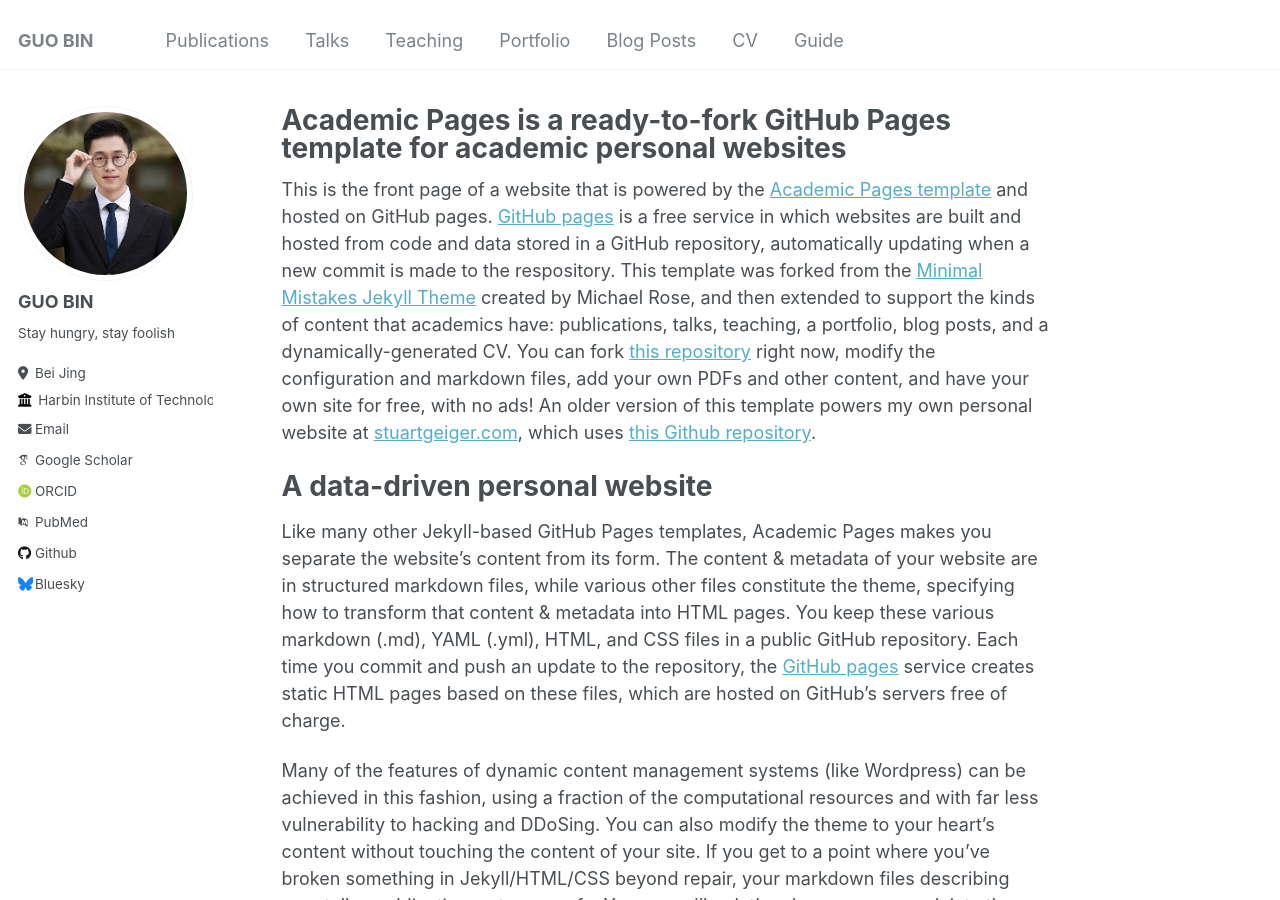
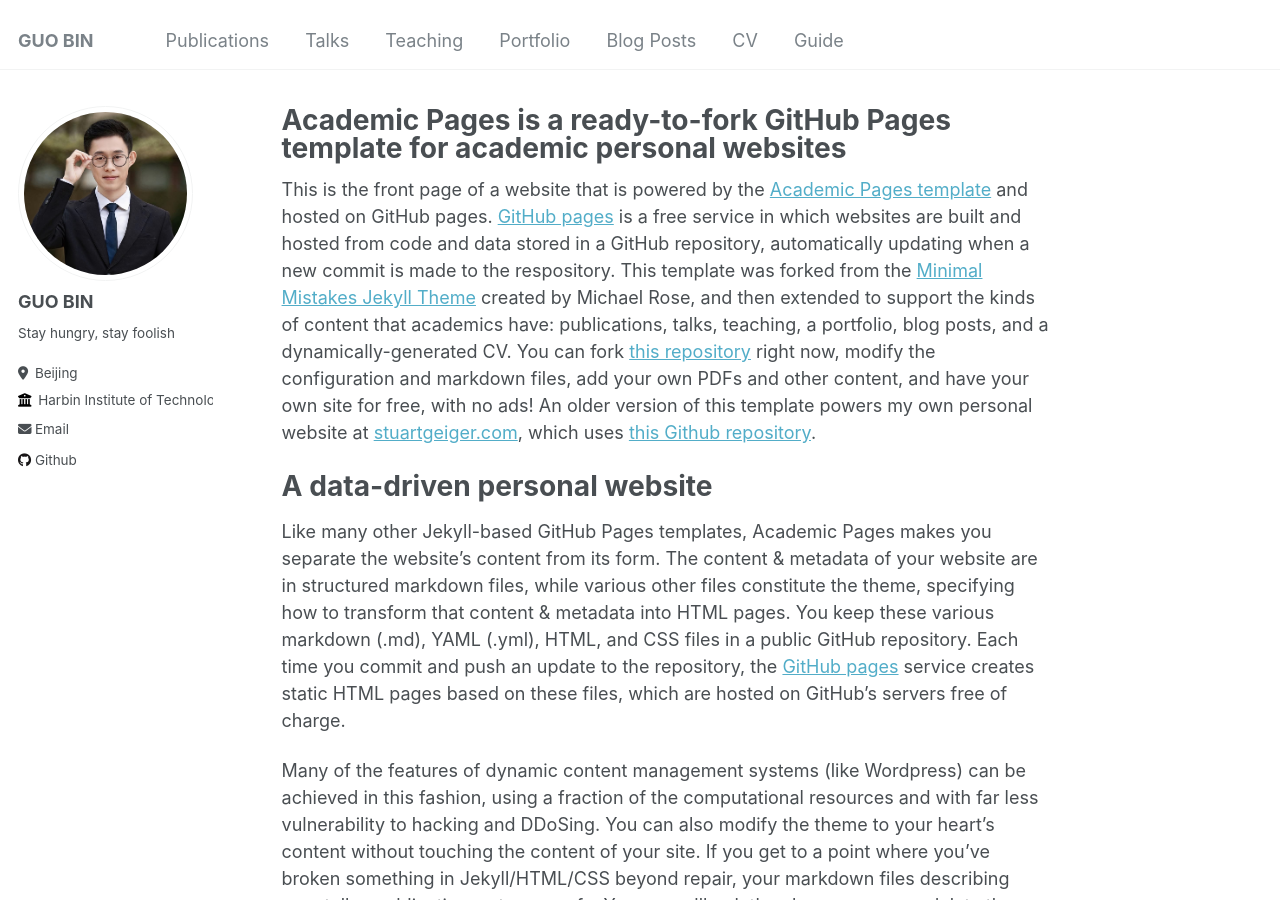
Before and after one commit to guobinhit/guobinhit.github.io, a Jekyll site: the page built from _pages/about.md, in a window 1280 px wide and 900 px high. Built offline with Jekyll 4.4.1, drawn with Linux system fonts in a browser that asks for light colours; some web fonts are replaced.

Commit message:
modify bio info

```diff
--- a/_config.yml
+++ b/_config.yml
@@ -25,29 +25,29 @@
   name             : "GUO BIN"
   pronouns         : # example: "she/her"
   bio              : "Stay hungry, stay foolish"
-  location         : "Bei Jing"
+  location         : "Beijing"
   employer         : "Harbin Institute of Technology"
   uri              : # URL
   email            : "guobinhit@gmail.com"
 
   # Academic websites
   arxiv            : # URL - Update with the correct link to your profile
-  googlescholar    : "https://scholar.google.com/citations?user=PS_CX0AAAAAJ"
+  googlescholar    : # "https://scholar.google.com/citations?user=PS_CX0AAAAAJ"
   impactstory      : # URL
-  orcid            : "http://orcid.org/yourorcidurl"
-  pubmed           : "https://www.ncbi.nlm.nih.gov/pubmed/?term=john+snow"
+  orcid            : # "http://orcid.org/yourorcidurl"
+  pubmed           : # "https://www.ncbi.nlm.nih.gov/pubmed/?term=john+snow"
   researchgate     : # URL
 
   # Repositories and software development
   bitbucket        : # Username - Update with your username on the site
   codepen          : # Username
   dribbble         : # Username
-  github           : "academicpages"
+  github           : "guobinhit"
   kaggle           : # Username
   stackoverflow    : # User number or user number and name (i.e., use "1" or "1/jeff-atwood")
 
   # Social media
-  bluesky          : "bsky.app" # Replace this with you Bluesky username
+  bluesky          : #"bsky.app" # Replace this with you Bluesky username
   facebook         : # Username
   flickr           : # Username
   foursquare       : # Username
```
Also changed, not shown: 2 other files.
